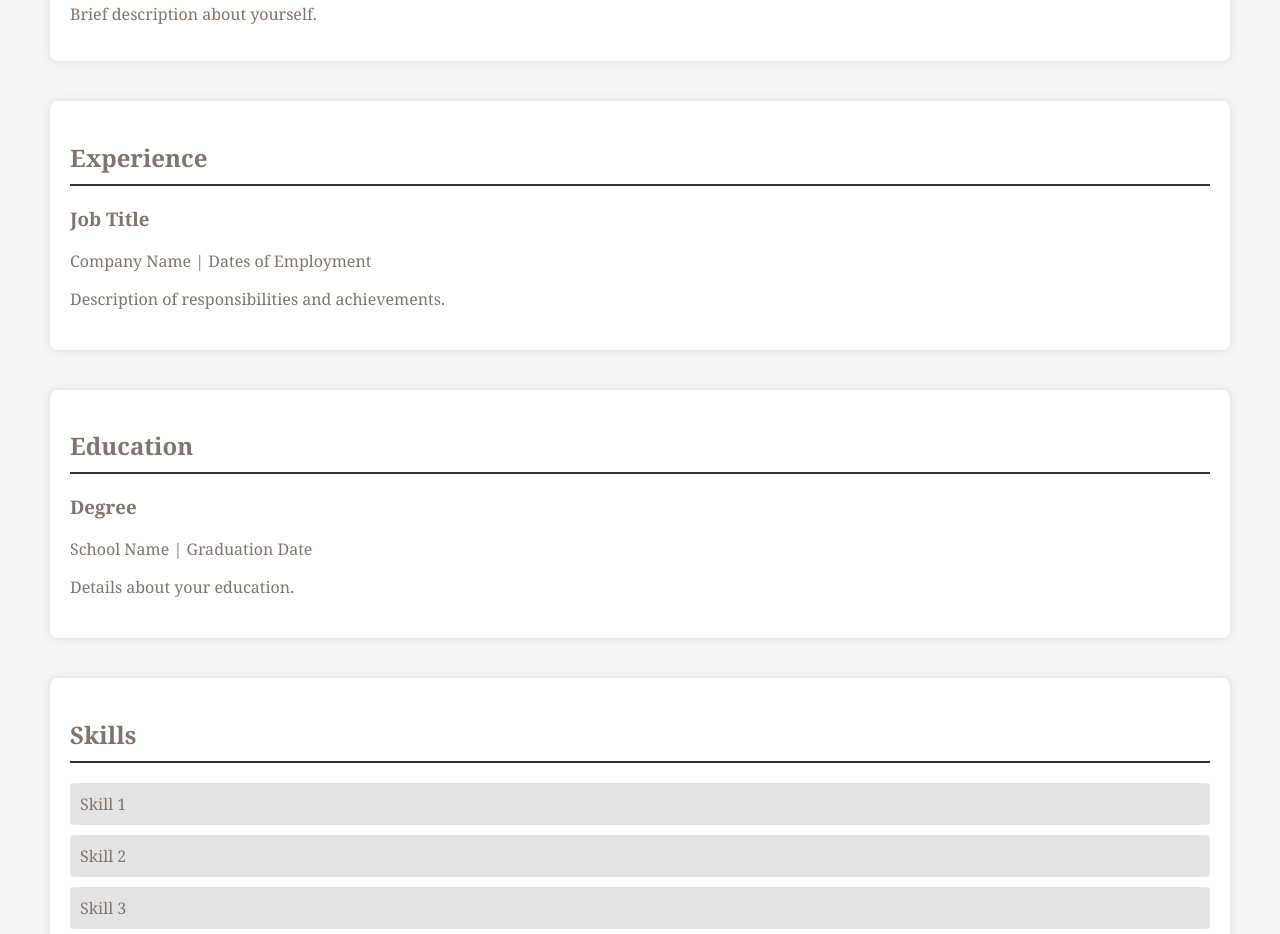
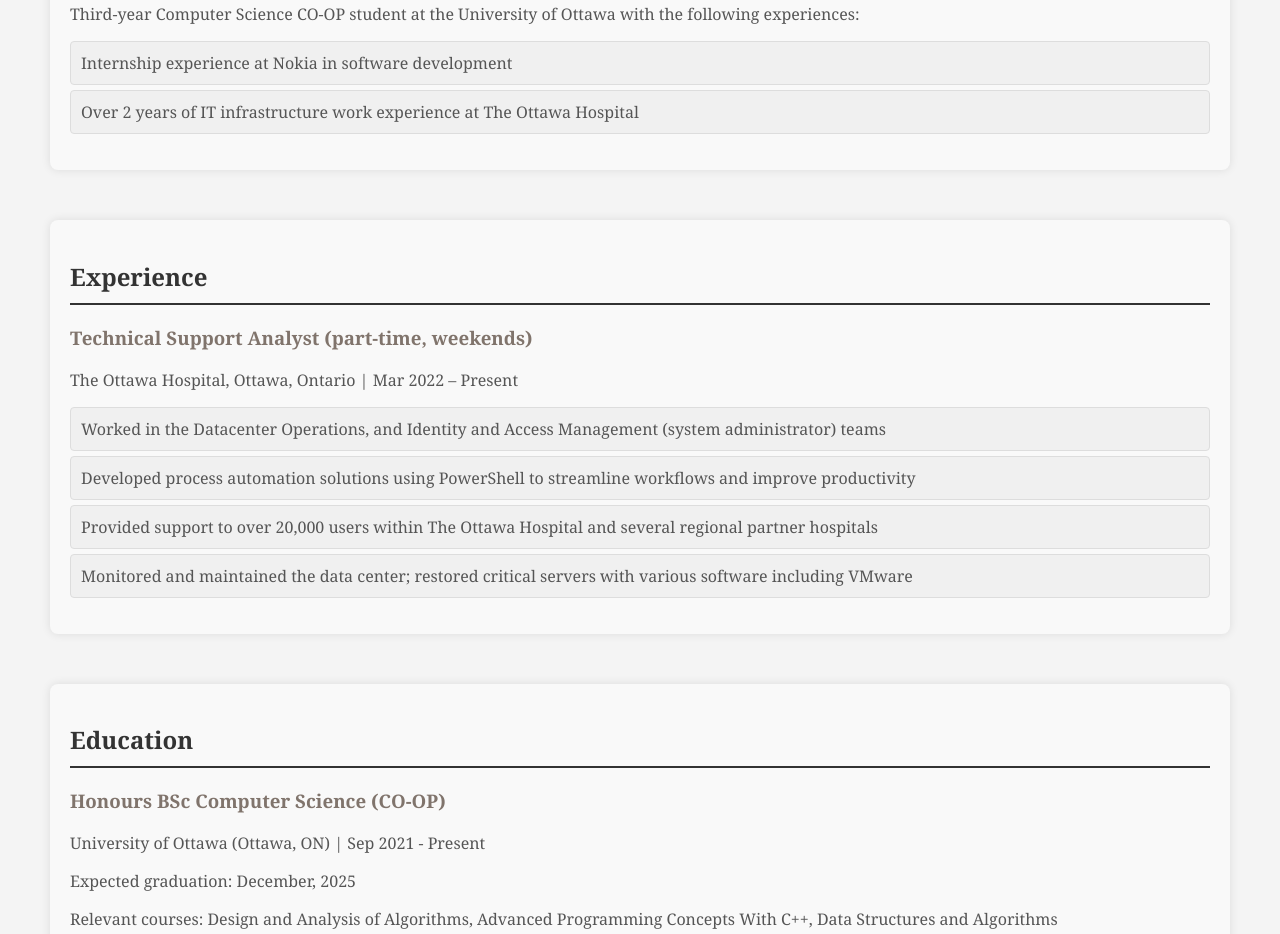
Before and after one commit to AlperenAkin/portfolio, a plain HTML site: page public/index.html in a window 1280 px wide. Shown: the part 247-1181 px from the top of the page. Drawn offline with Linux system fonts and the light colour scheme.

Commit message:
Updated README, index.html, and styles.css with new profile, experience, education, and skills sections

```diff
--- a/public/index.html
+++ b/public/index.html
@@ -12,40 +12,53 @@
             <img src="images/uottawa..png" alt="Logo" class="logo">
             <div class="header-text">
                 <h1>Taha Buyuktepe</h1>
-                <p>zahatb@gmail.com | 613-875-3456 | Kanata, ON</p>
+                <p>zahatb@gmail.com | 613-875-3456 | Ottawa, ON</p>
             </div>
         </div>
     </header>
     <main class="main-content">
         <section class="profile">
             <h2>Profile</h2>
-            <p>Brief description about yourself.</p>
+            <p>Third-year Computer Science CO-OP student at the University of Ottawa with the following experiences:</p>
+            <ul>
+                <li>Internship experience at Nokia in software development</li>
+                <li>Over 2 years of IT infrastructure work experience at The Ottawa Hospital</li>
+            </ul>
         </section>
         <section class="experience">
             <h2>Experience</h2>
             <div class="job">
-                <h3>Job Title</h3>
-                <p>Company Name | Dates of Employment</p>
-                <p>Description of responsibilities and achievements.</p>
+                <h3>Technical Support Analyst (part-time, weekends)</h3>
+                <p>The Ottawa Hospital, Ottawa, Ontario | Mar 2022 – Present</p>
+                <ul>
+                    <li>Worked in the Datacenter Operations, and Identity and Access Management (system administrator) teams</li>
+                    <li>Developed process automation solutions using PowerShell to streamline workflows and improve productivity</li>
+                    <li>Provided support to over 20,000 users within The Ottawa Hospital and several regional partner hospitals</li>
+                    <li>Monitored and maintained the data center; restored critical servers with various software including VMware</li>
+                </ul>
             </div>
-            <!-- Add more job divs as needed -->
         </section>
         <section class="education">
             <h2>Education</h2>
             <div class="school">
-                <h3>Degree</h3>
-                <p>School Name | Graduation Date</p>
-                <p>Details about your education.</p>
+                <h3>Honours BSc Computer Science (CO-OP)</h3>
+                <p>University of Ottawa (Ottawa, ON) | Sep 2021 - Present</p>
+                <p>Expected graduation: December, 2025</p>
+                <p>Relevant courses: Design and Analysis of Algorithms, Advanced Programming Concepts With C++, Data Structures and Algorithms</p>
             </div>
-            <!-- Add more school divs as needed -->
         </section>
         <section class="skills">
             <h2>Skills</h2>
             <ul>
-                <li>Skill 1</li>
-                <li>Skill 2</li>
-                <li>Skill 3</li>
-                <!-- Add more skills as needed -->
+                <li>Python</li>
+                <li>Java</li>
+                <li>SQL</li>
+                <li>C</li>
+                <li>C++</li>
+                <li>JavaScript</li>
+                <li>HTML</li>
+                <li>CSS</li>
+                <li>Azure</li>
             </ul>
         </section>
         <section class="projects">
--- a/public/styles.css
+++ b/public/styles.css
@@ -77,20 +77,36 @@ h2 {
     margin-bottom: 20px;
 }
 
-.job, .school {
+/* Unified Styles for Profile, Experience, Education, and Skills Sections */
+.profile, .experience, .education, .skills {
+    background-color: #f9f9f9;
+    padding: 20px;
+    border-radius: 8px;
+    box-shadow: 0 0 10px rgba(0, 0, 0, 0.1);
     margin-bottom: 20px;
 }
 
-ul {
+.profile h2, .experience h2, .education h2, .skills h2 {
+    color: #333;
+}
+
+.profile p, .experience p, .education p, .skills p,
+.profile ul, .experience ul, .education ul, .skills ul {
+    color: #555;
+}
+
+.profile ul, .experience ul, .education ul, .skills ul {
+    margin-top: 10px;
     list-style-type: none;
     padding: 0;
 }
 
-ul li {
-    background-color: #e4e4e4;
+.profile ul li, .experience ul li, .education ul li, .skills ul li {
+    background-color: #f0f0f0;
     padding: 10px;
-    margin-bottom: 10px;
+    border: 1px solid #ddd;
     border-radius: 4px;
+    margin-bottom: 5px;
 }
 
 .footer {
```
Also changed, not shown: 1 other file.
